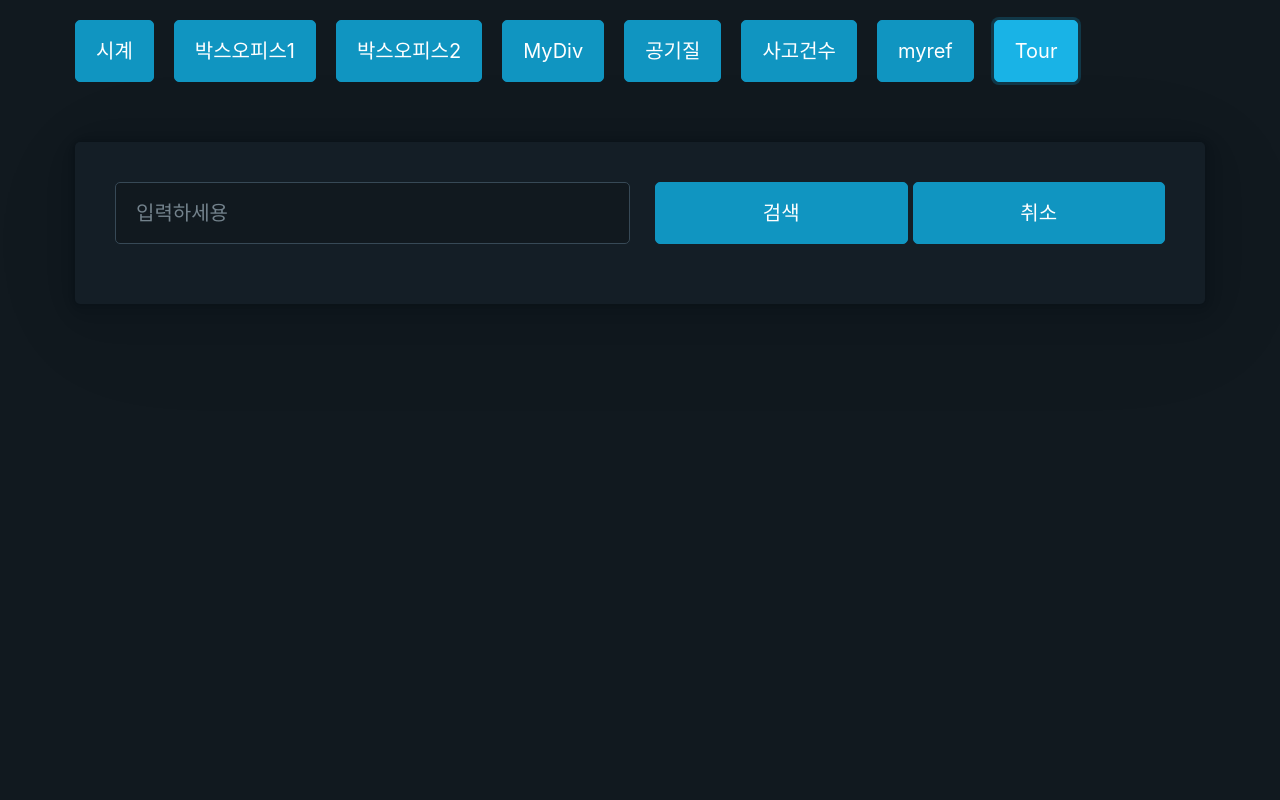
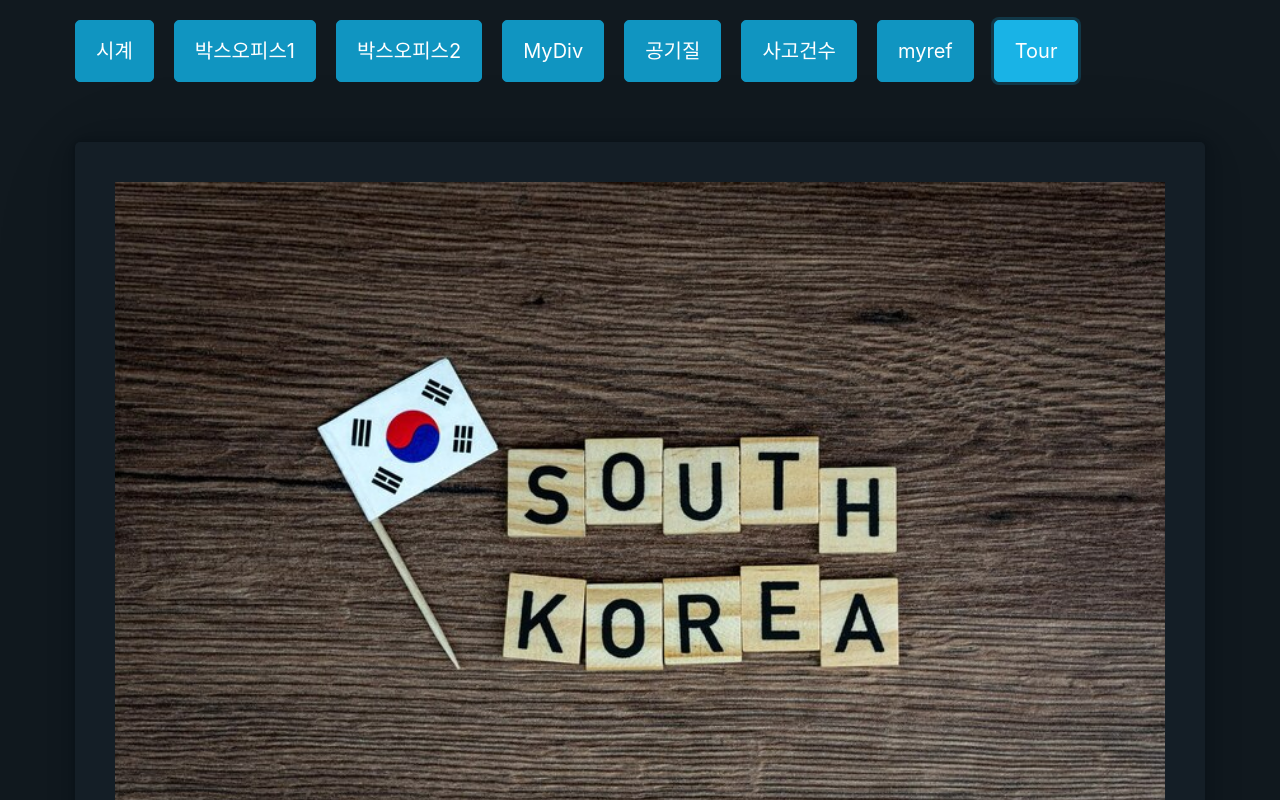
Before and after one commit to icecaptin/k-digital_React, a React (Create React App) app: page / in a window 1280 px wide. Both pictures are taken after a click on the button "Tour". Shown: the top 800 px of the page. Built offline with nearby package versions, Linux system fonts and the light colour scheme.

Commit message:
20230516_editviewhome

```diff
--- a/src/08/Tour.js
+++ b/src/08/Tour.js
@@ -2,6 +2,7 @@ import React, { useState, useEffect, useRef } from 'react';
 import GalleryView from './GalleryView';
 import styles from './Tour.module.css';
 import loadingImg from './loading.gif';
+import homeimg from './korea.jpg';
 
 
 const Tour = () => {
@@ -47,6 +48,9 @@ const Tour = () => {
         <>
             <main>
                 <article>
+                    <div>
+                        <img className={styles.homeimg} src={homeimg} alt="홈 사진" />
+                    </div>
                     <div className="grid">
                         <input ref={txt1} type="text" id="txt1" name="txt1" placeholder="입력하세용" className={styles.inputtour} value={inputKey} onChange={handleInputChange} onKeyPress={handleKeyPress} required />
                         <div className={styles.btns}>
--- a/src/08/Tour.module.css
+++ b/src/08/Tour.module.css
@@ -17,3 +17,7 @@
     font-size: 18px;
     color: #888;
 }
+.homeimg{
+    margin-bottom: 50px;
+    width: -webkit-fill-available;
+}
```
Also changed, not shown: src/08/korea.jpg (added).
